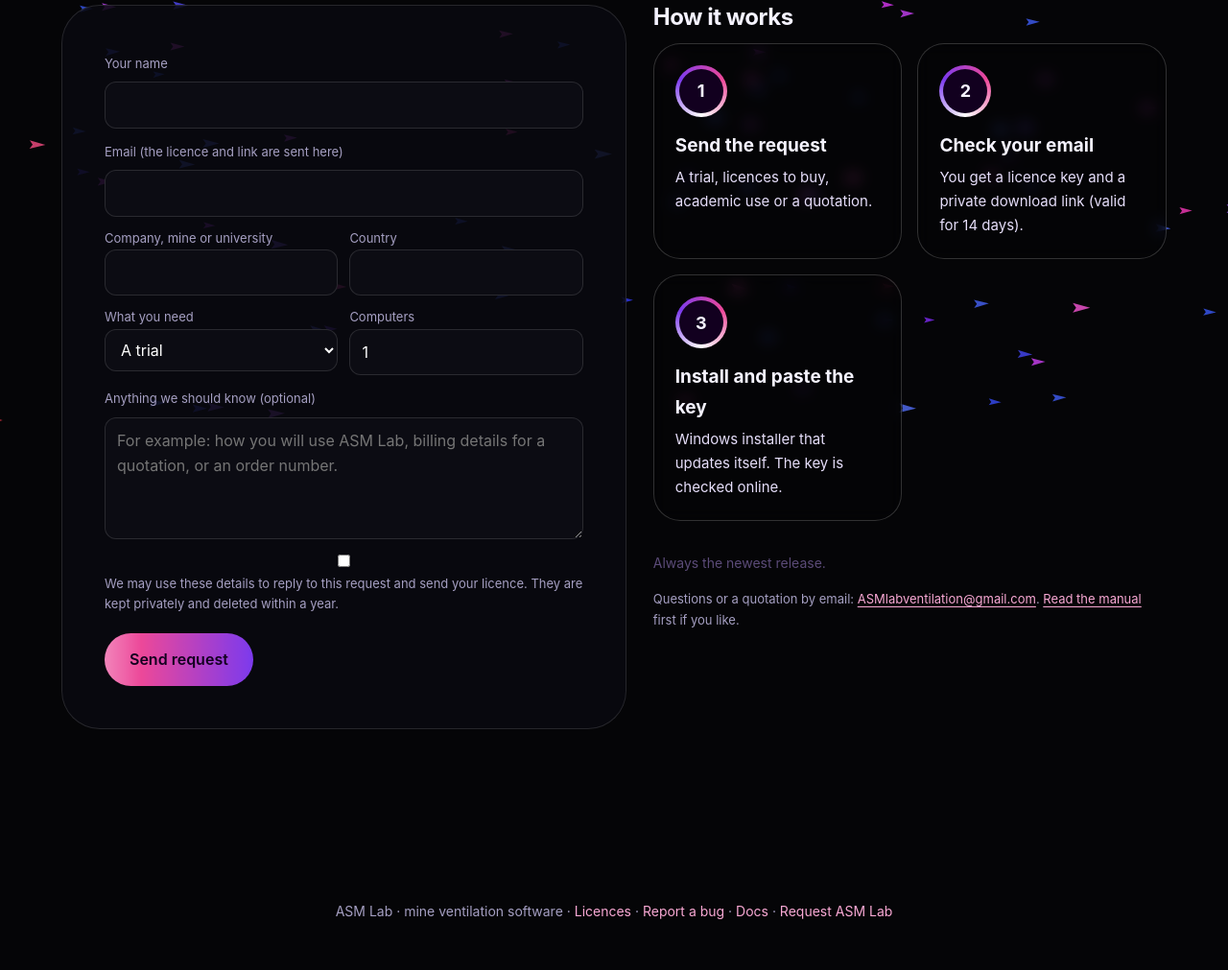
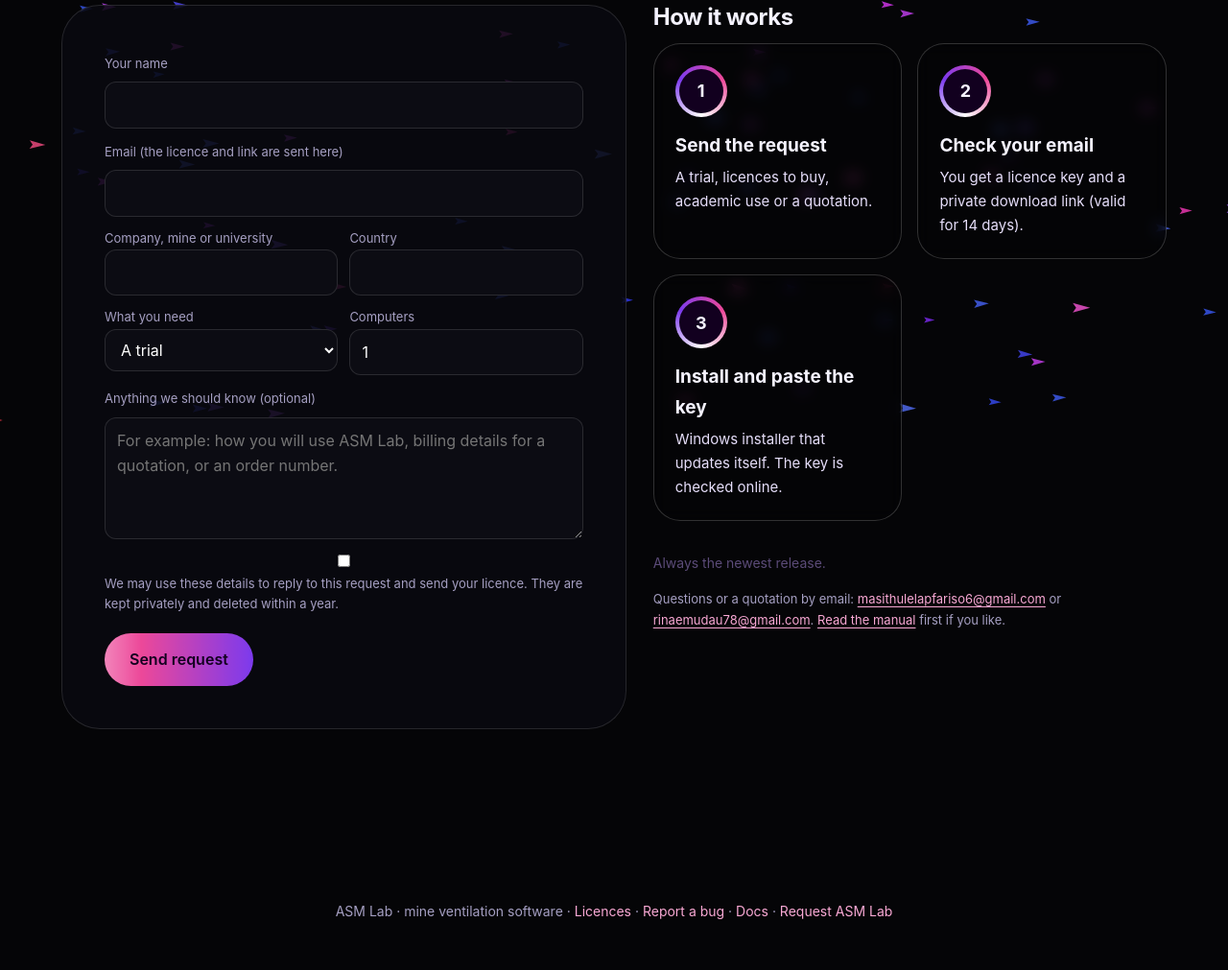
Before and after one commit to respectmasithulela260-coder/asm-lab, a plain HTML site: page download/index.html in a window 1280 px wide. Shown: the part 347-1358 px from the top of the page at 96% size. Drawn offline with Linux system fonts and the light colour scheme; no server answers; animation ran at ten frames a second.

Commit message:
Update site (5623543)

```diff
--- a/download/index.html
+++ b/download/index.html
@@ -54,7 +54,7 @@
             <div class="card live"><div class="ico"><b>3</b></div><h3>Install and paste the key</h3><p>Windows installer that updates itself. The key is checked online.</p></div>
           </div>
           <p class="ver" id="ver">Always the newest release.</p>
-          <p class="small">Questions or a quotation by email: <a class="text-link" href="mailto:ASMlabventilation@gmail.com">ASMlabventilation@gmail.com</a>. <a class="text-link" href="../manual/">Read the manual</a> first if you like.</p>
+          <p class="small">Questions or a quotation by email: <a class="text-link" href="mailto:masithulelapfariso6@gmail.com">masithulelapfariso6@gmail.com</a> or <a class="text-link" href="mailto:rinaemudau78@gmail.com">rinaemudau78@gmail.com</a>. <a class="text-link" href="../manual/">Read the manual</a> first if you like.</p>
         </div>
       </div>
     </div>
--- a/request.js
+++ b/request.js
@@ -1 +1 @@
-"use strict";(function(){const e=n=>document.getElementById(n),r=e("reqForm");if(!r)return;const s=String((window.ASM_CONFIG||{}).API_URL||"").replace(new RegExp("/+$"),""),c=s.startsWith("http")&&!s.includes("REPLACE"),o=e("reqNote"),l=e("reqSend"),a=(n,t)=>{o.textContent=n,o.className="lic-note"+(t?" "+t:"")};r.addEventListener("submit",async n=>{if(n.preventDefault(),!c){a("Requests cannot be sent from this preview. Email ASMlabventilation@gmail.com instead.","warn");return}l.disabled=!0,a("Sending…");try{const t=window.ASMHuman?await window.ASMHuman.get():null,i=await fetch(s+"/licence-request",{method:"POST",headers:{"Content-Type":"application/json",...t?{"x-human-pass":t}:{}},body:JSON.stringify({name:e("reqName").value.trim(),email:e("reqEmail").value.trim(),company:e("reqCompany").value.trim(),country:e("reqCountry").value.trim(),kind:e("reqKind").value,seats:Number(e("reqSeats").value),message:e("reqMessage").value.trim(),website:e("reqSite").value})}),u=await i.json().catch(()=>({}));if(i.status===403&&u.code==="human")throw window.ASMHuman&&window.ASMHuman.forget(),new Error("Please send it again to repeat the human check.");if(!i.ok)throw new Error(u.error||"The request could not be sent. Please email ASMlabventilation@gmail.com.");r.reset(),a("Thank you. Your request has been sent: we will email your licence and download link.","good")}catch(t){a(t.message,"warn")}finally{l.disabled=!1}})})();
+"use strict";(function(){const e=a=>document.getElementById(a),r=e("reqForm");if(!r)return;const s=String((window.ASM_CONFIG||{}).API_URL||"").replace(new RegExp("/+$"),""),m=s.startsWith("http")&&!s.includes("REPLACE"),o=e("reqNote"),l=e("reqSend"),n=(a,t)=>{o.textContent=a,o.className="lic-note"+(t?" "+t:"")};r.addEventListener("submit",async a=>{if(a.preventDefault(),!m){n("Requests cannot be sent from this preview. Email masithulelapfariso6@gmail.com instead.","warn");return}l.disabled=!0,n("Sending…");try{const t=window.ASMHuman?await window.ASMHuman.get():null,i=await fetch(s+"/licence-request",{method:"POST",headers:{"Content-Type":"application/json",...t?{"x-human-pass":t}:{}},body:JSON.stringify({name:e("reqName").value.trim(),email:e("reqEmail").value.trim(),company:e("reqCompany").value.trim(),country:e("reqCountry").value.trim(),kind:e("reqKind").value,seats:Number(e("reqSeats").value),message:e("reqMessage").value.trim(),website:e("reqSite").value})}),u=await i.json().catch(()=>({}));if(i.status===403&&u.code==="human")throw window.ASMHuman&&window.ASMHuman.forget(),new Error("Please send it again to repeat the human check.");if(!i.ok)throw new Error(u.error||"The request could not be sent. Please email masithulelapfariso6@gmail.com.");r.reset(),n("Thank you. Your request has been sent: we will email your licence and download link.","good")}catch(t){n(t.message,"warn")}finally{l.disabled=!1}})})();
```
